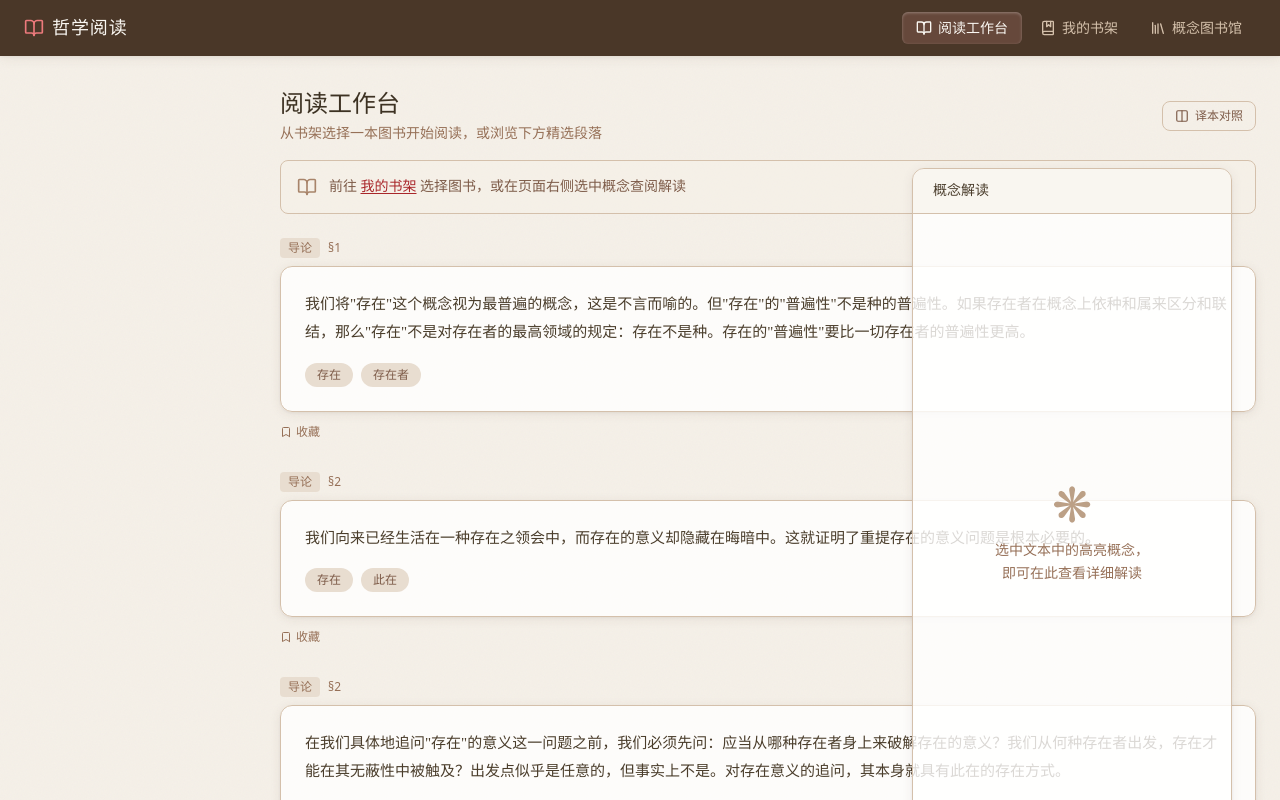
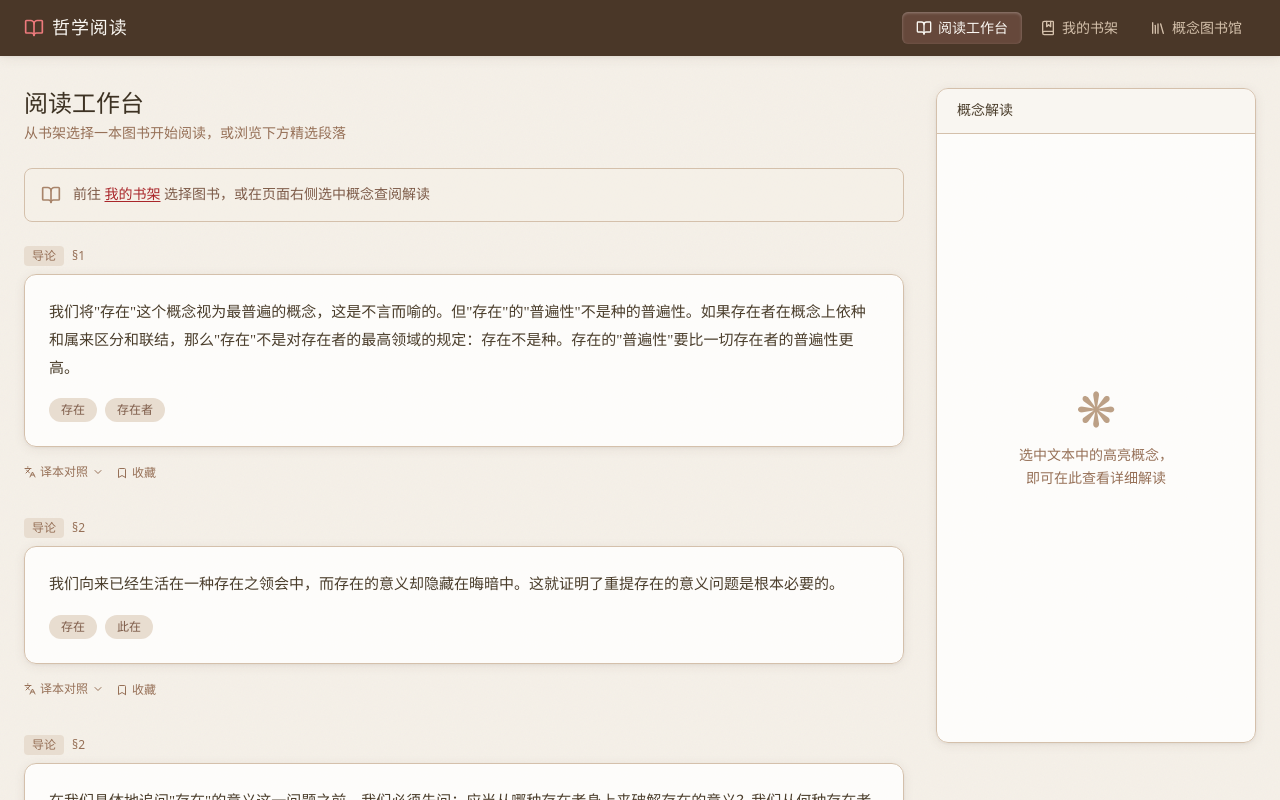
Before and after one commit to olivia-ship-it-coder/trytest, a React (Vite) app: page / in a window 1280 px wide. Shown: the top 800 px of the page. Built offline with nearby package versions, Linux system fonts and the light colour scheme.

Commit message:
feat: 哲学书籍阅读分析网页
Co-authored-by: traeagent <traeagent@users.noreply.github.com>

```diff
--- a/src/components/TranslationView.tsx
+++ b/src/components/TranslationView.tsx
@@ -1,92 +1,85 @@
+import { useState } from 'react'
+import { ChevronDown, ChevronUp, Languages } from 'lucide-react'
 import { translations } from '@/data/translations'
-import { ChevronLeft, ChevronRight } from 'lucide-react'
+import { paragraphs } from '@/data/paragraphs'
 
-interface CompareGridViewProps {
+interface TranslationViewProps {
   paragraphIndices: number[]
-  currentIndex: number
-  total: number
-  onPrev: () => void
-  onNext: () => void
-  title?: string
+  showOriginal?: boolean
 }
 
-export default function CompareGridView({
-  paragraphIndices,
-  currentIndex,
-  total,
-  onPrev,
-  onNext,
-  title,
-}: CompareGridViewProps) {
+export default function TranslationView({ paragraphIndices, showOriginal }: TranslationViewProps) {
+  const [open, setOpen] = useState(false)
+  const [activeTranslator, setActiveTranslator] = useState(translations[0]?.id ?? '')
+
+  if (paragraphIndices.length === 0) return null
+
+  const originalTexts = showOriginal
+    ? paragraphIndices.map((idx) => paragraphs[idx]).filter(Boolean)
+    : []
+
   return (
-    <div className="animate-fade-in">
-      <div className="mb-4 flex items-center justify-between">
     <div>
-          {title && (
-            <h2 className="font-serif text-sm font-semibold text-ink-800">{title}</h2>
-          )}
-          {total > 1 && (
-            <span className="text-xs text-leather-500">
-              译本对照 · 第 {currentIndex + 1} / {total} 组段落
-            </span>
-          )}
-        </div>
-        {total > 1 && (
-          <div className="flex items-center gap-1">
       <button
-              onClick={onPrev}
-              disabled={currentIndex === 0}
-              className="rounded-lg p-1.5 text-leather-500 transition-colors hover:bg-leather-100 disabled:opacity-30"
+        onClick={() => setOpen(!open)}
+        className="inline-flex items-center gap-1 text-xs text-leather-500 transition-colors hover:text-crimson-700"
       >
-              <ChevronLeft size={16} />
+        <Languages size={12} />
+        译本对照
+        {open ? <ChevronUp size={12} /> : <ChevronDown size={12} />}
       </button>
-            <button
-              onClick={onNext}
-              disabled={currentIndex >= total - 1}
-              className="rounded-lg p-1.5 text-leather-500 transition-colors hover:bg-leather-100 disabled:opacity-30"
-            >
-              <ChevronRight size={16} />
-            </button>
+
+      {open && (
+        <div className="mt-3 animate-fade-in rounded-lg border border-leather-200 bg-page-light p-4">
+          {originalTexts.length > 0 && (
+            <div className="mb-3 border-b border-leather-200 pb-3">
+              <p className="mb-1 text-[10px] font-medium uppercase tracking-wider text-leather-500">
+                原文
+              </p>
+              {originalTexts.map((p, i) => (
+                <p key={p.id} className="font-serif text-sm leading-relaxed text-ink-800">
+                  {p.content}
+                </p>
+              ))}
             </div>
           )}
+
+          <div className="mb-3 flex flex-wrap gap-1.5">
+            {translations.map((t) => {
+              const isActive = activeTranslator === t.id
+              return (
+                <button
+                  key={t.id}
+                  onClick={() => setActiveTranslator(t.id)}
+                  className={`rounded-full px-2.5 py-1 text-xs font-medium transition-all ${
+                    isActive
+                      ? 'bg-leather-900 text-page-light shadow-inner-glow'
+                      : 'bg-leather-100 text-leather-600 hover:bg-leather-200'
+                  }`}
+                >
+                  {t.translator}
+                </button>
+              )
+            })}
           </div>
 
-      <div className="grid gap-3 md:grid-cols-2 xl:grid-cols-4">
-        {translations.map((t) => {
-          const content = paragraphIndices
-            .map((idx) => t.paragraphs[idx])
-            .filter(Boolean)
+          <div className="space-y-2">
+            {paragraphIndices.map((idx) => {
+              const activeTranslation = translations.find((t) => t.id === activeTranslator)
+              const para = activeTranslation?.paragraphs[idx]
+              if (!para) return null
               return (
-            <div
-              key={t.id}
-              className="flex flex-col rounded-lg border border-leather-200 bg-white/80 p-3 shadow-book"
-            >
-              <div className="mb-2 border-b border-leather-100 pb-1.5">
-                <p className="font-serif text-xs font-semibold text-ink-800">
-                  {t.translator}
-                </p>
-                <p className="text-[10px] text-leather-400">
-                  {t.publisher} {t.year}
-                </p>
-              </div>
-              <div className="flex-1 overflow-y-auto space-y-2">
-                {content.length === 0 ? (
-                  <p className="text-xs text-leather-400">无对应译文</p>
-                ) : (
-                  content.map((para, i) => (
                 <p
-                      key={`${t.id}-${i}`}
-                      className="font-serif text-xs leading-relaxed text-ink-700"
+                  key={`${activeTranslator}-${idx}`}
+                  className="font-serif text-sm leading-relaxed text-ink-700"
                 >
                   {para.content}
                 </p>
-                  ))
-                )}
-              </div>
-            </div>
               )
             })}
           </div>
         </div>
+      )}
+    </div>
   )
 }
--- a/src/pages/Reader.tsx
+++ b/src/pages/Reader.tsx
@@ -1,19 +1,17 @@
 import { useState, useMemo } from 'react'
-import { BookOpen, Lightbulb, Bookmark, ArrowLeft, Columns2 } from 'lucide-react'
+import { BookOpen, Lightbulb, Bookmark, ArrowLeft } from 'lucide-react'
 import { paragraphs } from '@/data/paragraphs'
 import { concepts } from '@/data/concepts'
 import { sectionToTranslation } from '@/data/sectionTranslationMap'
 import { useBookStore } from '@/stores/bookStore'
 import ConceptPanel from '@/components/ConceptPanel'
 import TOCSidebar from '@/components/TOCSidebar'
-import CompareGridView from '@/components/TranslationView'
+import TranslationView from '@/components/TranslationView'
 
 export default function Reader() {
   const [selectedConcept, setSelectedConcept] = useState<string | null>(null)
   const [showAnalysis, setShowAnalysis] = useState(true)
   const [activeParagraph, setActiveParagraph] = useState<string | null>(null)
-  const [compareMode, setCompareMode] = useState(false)
-  const [compareParaIndex, setCompareParaIndex] = useState(0)
 
   const {
     readingBook,
@@ -43,59 +41,20 @@ export default function Reader() {
   const currentChapter = readingBook?.chapters.find((c) => c.id === currentChapterId)
   const currentSection = currentChapter?.sections.find((s) => s.id === currentSectionId)
 
-  const bookTranslationIndices = readingBook?.id === 'sein-und-zeit' && currentSectionId
-    ? sectionToTranslation[currentSectionId] ?? []
-    : []
+  const bookContentWidth = showTOC ? 'ml-64' : 'ml-0'
 
-  const canCompare = !readingBook
-    ? true
-    : readingBook.id === 'sein-und-zeit' && bookTranslationIndices.length > 0
-
-  const bookContentWidth = showTOC ? 'ml-64' : 'ml-0'
-  const compareGridWidth = showTOC ? 'ml-64' : 'ml-0'
-
-  const handleToggleCompare = () => {
-    const next = !compareMode
-    setCompareMode(next)
-    if (next && readingBook?.id === 'sein-und-zeit') {
-      setCompareParaIndex(0)
-    }
-  }
-
-  const demoCompareIndices = useMemo(() => {
-    return [compareParaIndex]
-  }, [compareParaIndex])
-
+  if (!readingBook) {
     return (
-    <div className="animate-fade-in">
-      <TOCSidebar />
-
-      <div className={`transition-all duration-300 ${compareMode && !readingBook ? compareGridWidth : bookContentWidth}`}>
-        {/* ====== 精选段落模式 (未选书) ====== */}
-        {!readingBook && (
-          <>
+      <div className="animate-fade-in flex gap-8">
+        <div className="flex-1 min-w-0">
           <div className="mb-6">
-              <div className="flex items-center justify-between">
-                <div>
             <h1 className="font-serif text-2xl font-bold text-ink-900">阅读工作台</h1>
             <p className="mt-1 font-serif text-sm text-leather-500">
-                    {compareMode ? '多译本对照模式' : '从书架选择一本图书开始阅读，或浏览下方精选段落'}
+              从书架选择一本图书开始阅读，或浏览下方精选段落
             </p>
           </div>
-                <button
-                  onClick={handleToggleCompare}
-                  className={`inline-flex items-center gap-1.5 rounded-lg border px-3 py-1.5 text-xs font-medium transition-all ${
-                    compareMode
-                      ? 'bg-crimson-100 border-crimson-300 text-crimson-800'
-                      : 'border-leather-200 text-leather-600 hover:bg-leather-100'
-                  }`}
-                >
-                  <Columns2 size={14} />
-                  {compareMode ? '关闭对照' : '译本对照'}
-                </button>
-              </div>
-              {!compareMode && (
-                <div className="mt-4 rounded-lg border border-leather-200 bg-leather-50/60 p-4">
+
+          <div className="mb-6 rounded-lg border border-leather-200 bg-leather-50/60 p-4">
             <div className="flex items-center gap-3">
               <BookOpen size={20} className="text-leather-400" />
               <p className="font-serif text-sm text-leather-600">
@@ -103,21 +62,7 @@ export default function Reader() {
               </p>
             </div>
           </div>
-              )}
-            </div>
 
-            {compareMode ? (
-              <div className="pr-4">
-                <CompareGridView
-                  paragraphIndices={demoCompareIndices}
-                  currentIndex={compareParaIndex}
-                  total={paragraphs.length}
-                  onPrev={() => setCompareParaIndex((i) => Math.max(0, i - 1))}
-                  onNext={() => setCompareParaIndex((i) => Math.min(paragraphs.length - 1, i + 1))}
-                  title={paragraphs[compareParaIndex] ? `${paragraphs[compareParaIndex].chapter} · ${paragraphs[compareParaIndex].section}` : undefined}
-                />
-              </div>
-            ) : (
           <div className="space-y-8">
             {paragraphs.map((para, i) => (
               <div
@@ -159,7 +104,8 @@ export default function Reader() {
                   </div>
                 </div>
 
-                    <div className="mt-3 flex items-center gap-2">
+                <div className="mt-3 flex flex-wrap items-center gap-x-3 gap-y-1">
+                  <TranslationView paragraphIndices={[i]} />
                   {!showAnalysis && (
                     <button
                       onClick={() => {
@@ -192,20 +138,35 @@ export default function Reader() {
               </div>
             ))}
           </div>
-            )}
-          </>
-        )}
+        </div>
 
-        {/* ====== 图书阅读模式 (已选书) ====== */}
-        {readingBook && (
-          <>
+        <div className="hidden w-80 shrink-0 lg:block">
+          <div className="sticky top-20 rounded-xl border border-leather-200 bg-white/80 shadow-book overflow-hidden">
+            <div className="border-b border-leather-200 bg-leather-50/50 px-5 py-3">
+              <h2 className="font-serif text-sm font-semibold text-ink-800">概念解读</h2>
+            </div>
+            <div className="h-[calc(100vh-12rem)] overflow-y-auto">
+              <ConceptPanel
+                conceptId={selectedConcept}
+                onClose={() => setSelectedConcept(null)}
+                onSelectConcept={setSelectedConcept}
+              />
+            </div>
+          </div>
+        </div>
+      </div>
+    )
+  }
+
+  return (
+    <div className="animate-fade-in">
+      <TOCSidebar />
+
+      <div className={`transition-all duration-300 ${bookContentWidth}`}>
         <div className="mb-6 flex items-center justify-between">
           <div>
             <button
-                  onClick={() => {
-                    setReadingBook(null)
-                    setCompareMode(false)
-                  }}
+              onClick={() => setReadingBook(null)}
               className="mb-2 inline-flex items-center gap-1 text-xs text-leather-500 transition-colors hover:text-crimson-700"
             >
               <ArrowLeft size={12} />
@@ -214,19 +175,6 @@ export default function Reader() {
             <h1 className="font-serif text-xl font-bold text-ink-900">{readingBook.title}</h1>
             <p className="font-serif text-sm text-leather-500">{readingBook.author}</p>
           </div>
-              {canCompare && (
-                <button
-                  onClick={handleToggleCompare}
-                  className={`inline-flex items-center gap-1.5 rounded-lg border px-3 py-1.5 text-xs font-medium transition-all ${
-                    compareMode
-                      ? 'bg-crimson-100 border-crimson-300 text-crimson-800'
-                      : 'border-leather-200 text-leather-600 hover:bg-leather-100'
-                  }`}
-                >
-                  <Columns2 size={14} />
-                  {compareMode ? '关闭对照' : '译本对照'}
-                </button>
-              )}
         </div>
 
         {readingBook.source === 'upload' && readingBook.pdfData ? (
@@ -242,17 +190,6 @@ export default function Reader() {
                 </p>
               </div>
             </object>
-              </div>
-            ) : compareMode && bookTranslationIndices.length > 0 ? (
-              <div className="pr-4">
-                <CompareGridView
-                  paragraphIndices={bookTranslationIndices}
-                  currentIndex={compareParaIndex}
-                  total={1}
-                  onPrev={() => {}}
-                  onNext={() => {}}
-                  title={currentSection?.title}
-                />
           </div>
         ) : (
           <div className="flex gap-8">
@@ -301,24 +238,22 @@ export default function Reader() {
                         </button>
                       )}
                     </div>
+                    {readingBook.id === 'sein-und-zeit' && sectionToTranslation[section.id]?.length > 0 && (
+                      <div className="mt-3" onClick={(e) => e.stopPropagation()}>
+                        <TranslationView paragraphIndices={sectionToTranslation[section.id]} />
+                      </div>
+                    )}
                   </div>
                 ))}
               </div>
             </div>
-              </div>
-            )}
-          </>
-        )}
-      </div>
 
-      {/* ====== 右侧概念面板 ====== */}
-      {!compareMode && (
-        <div className="hidden w-80 shrink-0 lg:block fixed right-6 top-20" style={{ height: 'calc(100vh - 7rem)' }}>
-          <div className="rounded-xl border border-leather-200 bg-white/80 shadow-book overflow-hidden h-full">
+            <div className="hidden w-72 shrink-0 lg:block">
+              <div className="sticky top-20 rounded-xl border border-leather-200 bg-white/80 shadow-book overflow-hidden">
                 <div className="border-b border-leather-200 bg-leather-50/50 px-5 py-3">
                   <h2 className="font-serif text-sm font-semibold text-ink-800">概念解读</h2>
                 </div>
-            <div className="h-[calc(100%-3rem)] overflow-y-auto">
+                <div className="h-[calc(100vh-12rem)] overflow-y-auto">
                   <ConceptPanel
                     conceptId={selectedConcept}
                     onClose={() => setSelectedConcept(null)}
@@ -327,7 +262,9 @@ export default function Reader() {
                 </div>
               </div>
             </div>
+          </div>
         )}
+      </div>
     </div>
   )
 }
```
Lines whose indentation alone changed are shown as unchanged.
